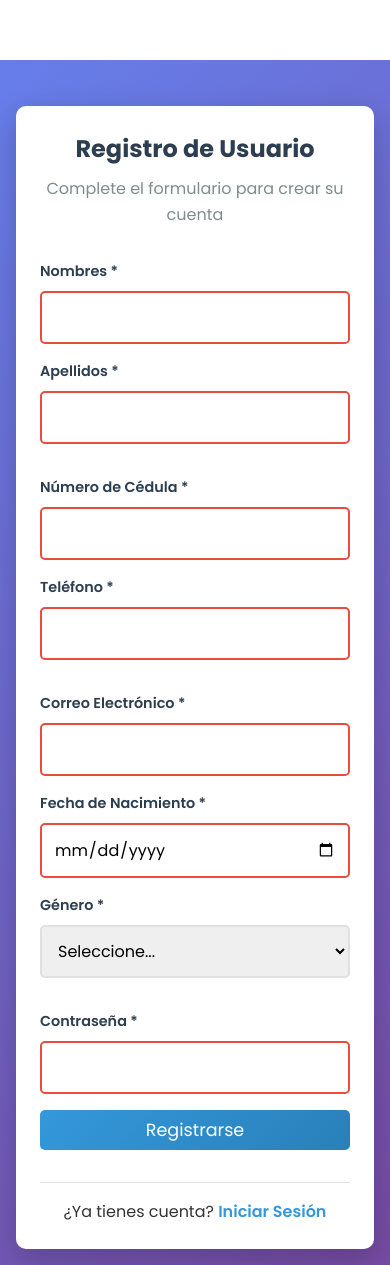
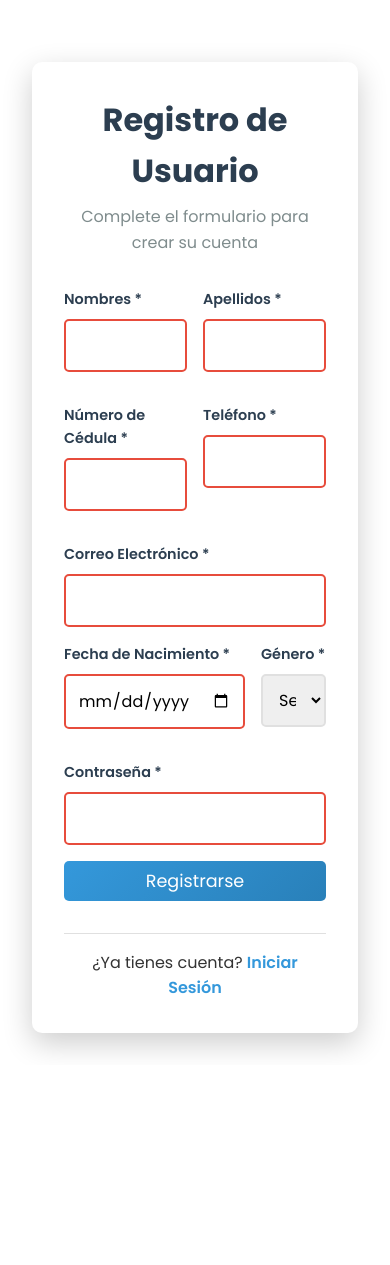
Before and after one commit to galeyro/Web-page-hospital, a Django app: page /create_user/ in a window 390 px wide. Shown: the part 80-1345 px from the top of the page. After the commit the page ends 1133 px from the top, so only its background shows below. Run offline with Django 5.2, Linux system fonts and the light colour scheme.

Commit message:
fix: minor fixes in background color with css

```diff
--- a/hospital/login/static/css/styles.css
+++ b/hospital/login/static/css/styles.css
@@ -203,29 +203,10 @@ body {
     border-top: 1px solid #34495e;
 }
 
-/* Responsive Design */
-@media (max-width: 768px) {
-    .nav-links {
-        display: none;
-    }
-
-    .footer-content {
-        grid-template-columns: 1fr;
-        text-align: center;
-    }
-
-    .hero h1 {
-        font-size: 2rem;
-    }
-}
-
 /* ===== ESTILOS PARA LOGIN/REGISTRO ===== */
 
 /* Contenedor principal del login */
 .login-main {
-    margin-top: 10px;
-    min-height: calc(120vh - 80px);
-    background: linear-gradient(135deg, #667eea 0%, #764ba2 100%);
     display: flex;
     align-items: center;
     justify-content: center;
@@ -350,26 +331,7 @@ body {
     text-decoration: underline;
 }
 
-/* Responsive para login */
-@media (max-width: 768px) {
-    .login-main {
-        padding: 1rem;
-        margin-top: 60px;
-    }
 
-    .login-card {
-        padding: 1.5rem;
-    }
-
-    .form-row {
-        flex-direction: column;
-        gap: 0;
-    }
-
-    .login-header h1 {
-        font-size: 1.5rem;
-    }
-}
 
 /* ===== ESTILOS ADICIONALES PARA LOGIN ===== */
 
```
